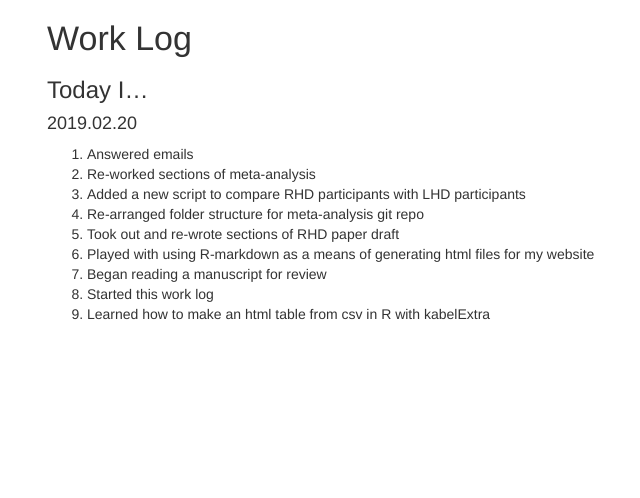
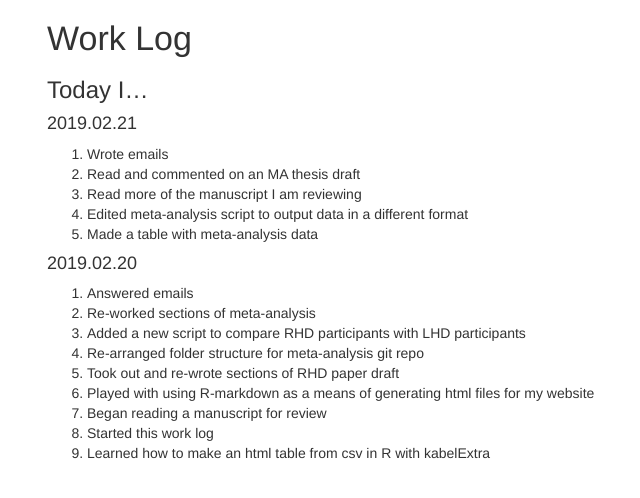
Before and after one commit to ethanweed/ethanweed.github.io, a Jekyll site: the page worklog/WorkLog.html, which Jekyll copies as it is, in a window 1280 px wide. Shown: the top 498 px of the page, without its empty margins (138-778 px from the left). Built offline with Jekyll 4.4.1, drawn with Linux system fonts in a browser that asks for light colours.

Commit message:
worklog update

```diff
--- a/worklog/WorkLog.html
+++ b/worklog/WorkLog.html
@@ -126,6 +126,16 @@ $(document).ready(function () {
 <div id="today-i" class="section level3">
 <h3>Today I…</h3>
 <div id="section" class="section level4">
+<h4>2019.02.21</h4>
+<ol style="list-style-type: decimal">
+<li>Wrote emails</li>
+<li>Read and commented on an MA thesis draft</li>
+<li>Read more of the manuscript I am reviewing</li>
+<li>Edited meta-analysis script to output data in a different format</li>
+<li>Made a table with meta-analysis data</li>
+</ol>
+</div>
+<div id="section-1" class="section level4">
 <h4>2019.02.20</h4>
 <ol style="list-style-type: decimal">
 <li>Answered emails</li>
```
Also changed, not shown: worklog/WorkLog.Rmd (+8 -0 lines).
